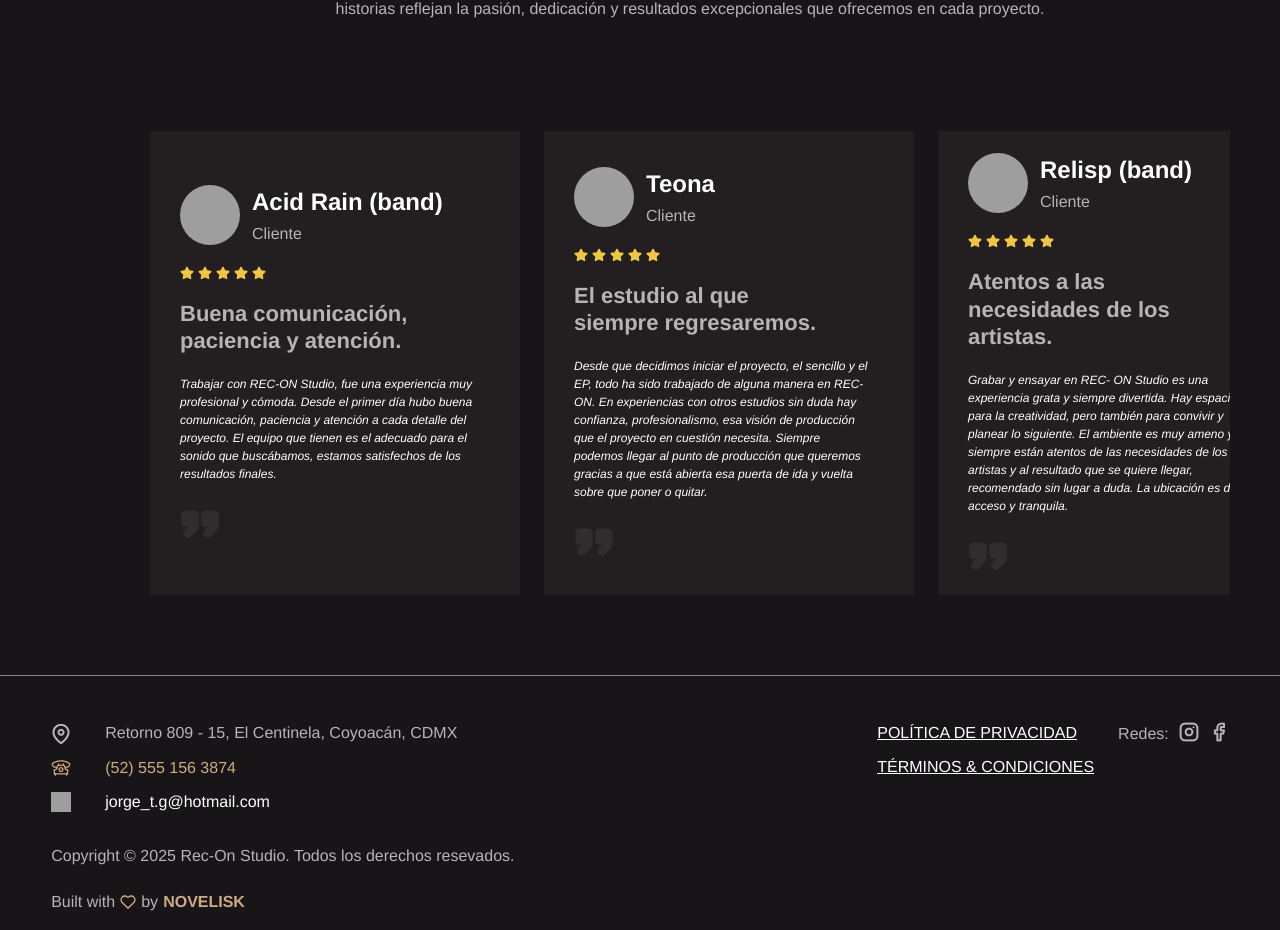
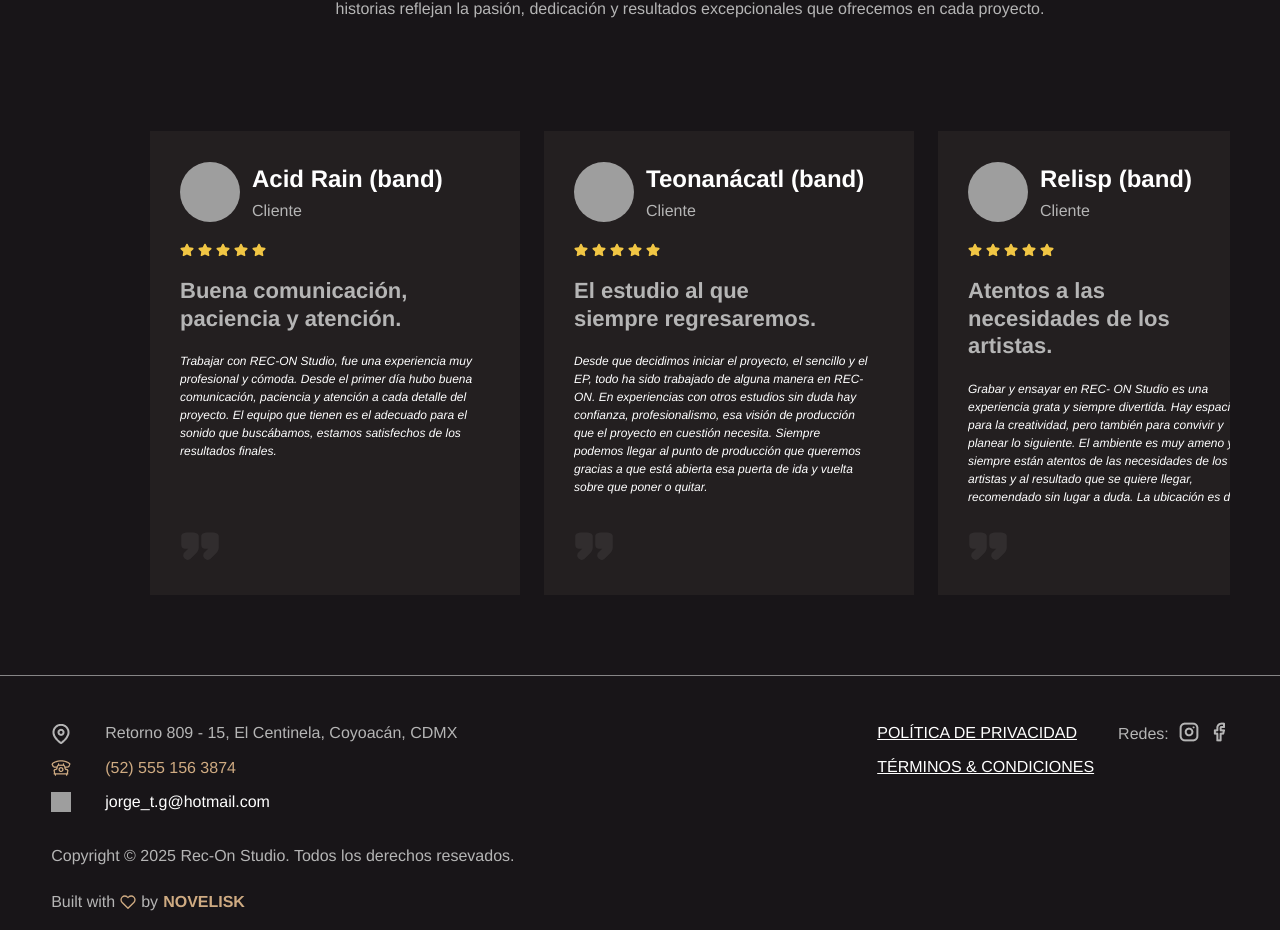
Before and after one commit to Novelisk/recon-studio, a React (Vite) app in the folder frontend/: page /services in a window 1280 px wide. Shown: the part 2938-3868 px from the top of the page. Built offline with nearby package versions, Linux system fonts and the light colour scheme; grey boxes are pictures that could not be loaded.

Commit message:
testimonialsData.js updated and testimonial card re-styled

```diff
--- a/frontend/src/data/testimonialsData.js
+++ b/frontend/src/data/testimonialsData.js
@@ -7,17 +7,17 @@ const TESTIMONIALS = [
     content:
       'Trabajar con REC-ON Studio, fue una experiencia muy profesional y cómoda. Desde el primer día hubo buena comunicación, paciencia y atención a cada detalle del proyecto. El equipo que tienen es el adecuado para el sonido que buscábamos, estamos satisfechos de los resultados finales.',
     portrait:
-      'https://upload.wikimedia.org/wikipedia/commons/f/f5/Poster-sized_portrait_of_Barack_Obama.jpg',
+      'https://ik.imagekit.io/novelisk/Rec-On/testimonials-portraits/acid_rain_mx.jpeg',
   },
   {
     id: 2,
-    name: 'Teona',
+    name: 'Teonanácatl (band)',
     role: 'Cliente',
     title: 'El estudio al que siempre regresaremos.',
     content:
       'Desde que decidimos iniciar el proyecto, el sencillo y el EP, todo ha sido trabajado de alguna manera en REC-ON. En experiencias con otros estudios sin duda hay confianza, profesionalismo, esa visión de producción que el proyecto en cuestión necesita. Siempre podemos llegar al punto de producción que queremos gracias a que está abierta esa puerta de ida y vuelta sobre que poner o quitar.',
     portrait:
-      'https://upload.wikimedia.org/wikipedia/commons/f/f5/Poster-sized_portrait_of_Barack_Obama.jpg',
+      'https://ik.imagekit.io/novelisk/Rec-On/testimonials-portraits/teonanacatl.jpeg',
   },
   {
     id: 3,
@@ -27,27 +27,27 @@ const TESTIMONIALS = [
     content:
       'Grabar y ensayar en REC- ON Studio es una experiencia grata y siempre divertida. Hay espacio para la creatividad, pero también para convivir y planear lo siguiente. El ambiente es muy ameno y siempre están atentos de las necesidades de los artistas y al resultado que se quiere llegar, recomendado sin lugar a duda. La ubicación es de fácil acceso y tranquila.',
     portrait:
-      'https://upload.wikimedia.org/wikipedia/commons/f/f5/Poster-sized_portrait_of_Barack_Obama.jpg',
+      'https://ik.imagekit.io/novelisk/Rec-On/testimonials-portraits/relisp.jpeg',
   },
   {
     id: 4,
-    name: 'Carlo',
+    name: 'Adrián',
     role: 'Cliente',
     title: 'Profesionales en todos los ámbitos',
     content:
-      'Jorge es una persona muy paciente y atenta a todo lo que necesites o sugieras.En general todo el equipo que conforma y trabaja en REC-ON Studio son muy profesionales en todos los ámbitos.',
+      'Jorge es una persona muy paciente y atenta a todo lo que necesites o sugieras. En general todo el equipo que conforma y trabaja en REC-ON Studio son muy profesionales en todos los ámbitos.',
     portrait:
-      'https://upload.wikimedia.org/wikipedia/commons/f/f5/Poster-sized_portrait_of_Barack_Obama.jpg',
+      'https://ik.imagekit.io/novelisk/Rec-On/testimonials-portraits/adrian.jpeg',
   },
   {
     id: 5,
-    name: 'Adrián',
+    name: 'Carlo',
     role: 'Cliente',
     title: 'Siempre con miras de buscar lo mejor del proyecto.',
     content:
       'Trabajar con Jorge Trejo en el REC-ON Studio es excelente. Atento a todas las peticiones y siempre con miras de buscar lo mejor del proyecto. Trabaja rápido y bien. Además, el equipo del REC-ON es bueno, y está en buen estado. La salita fuera del estudio también es agradable y se puede pasar bien el rato.',
     portrait:
-      'https://upload.wikimedia.org/wikipedia/commons/f/f5/Poster-sized_portrait_of_Barack_Obama.jpg',
+      'https://ik.imagekit.io/novelisk/Rec-On/testimonials-portraits/carlo.jpeg',
   },
   {
     id: 6,
@@ -57,8 +57,32 @@ const TESTIMONIALS = [
     content:
       'Trabajar en REC-ON estudio ha sido de las más gratificantes experiencias musicalmente hablando que he tenido, además de la profesionalidad y calidad que se obtiene al desarrollar un proyecto, Jorge es de las personas más cálidas y chingonas que se pueden conocer en el medio. 100000% recomendado grabar/mezclar/masterizar/ensayar en REC-ON ESTUDIO.',
     portrait:
-      'https://upload.wikimedia.org/wikipedia/commons/f/f5/Poster-sized_portrait_of_Barack_Obama.jpg',
+      'https://ik.imagekit.io/novelisk/Rec-On/testimonials-portraits/mario_sanchez.JPG',
   },
+  {
+    id: 7,
+    name: 'Jorge Veliz',
+    role: 'Cliente',
+    title: 'Un estudio 10/10.',
+    content: 'Las instalaciones están buenísimas, cuentan con instrumentos, diferentes tipos de micrófonos y todo un equipo necesario y óptimo para crear buena música y hasta poder ensayar. La atención, la vibra y el lugar, muy recomendado.',
+    portrait: 'https://ik.imagekit.io/novelisk/Rec-On/testimonials-portraits/jorge_veliz.jpeg',
+  },
+  {
+    id: 8,
+    name: 'Frutas de Venus',
+    role: 'Cliente',
+    title: 'Profesionalis y gran trabajo.',
+    content: 'En 2025 grabamos nuestro EP debut en REC-ON Studio, un estudio que desde hace tiempo nos llamaba la atención debido a que varias bandas de rock de la CDMX han trabajado ahí. Tener la oportunidad de grabar nuestro primer material de estudio en ese lugar fue una gran experiencia. Quedamos completamente satisfechos con la calidad del trabajo, el trato recibido y la relación calidad-precio. Además de llevarnos un excelente resultado, también nos llevamos una amistad. Agradecemos especialmente a Jorge Trejo por su profesionalismo y el gran trabajo realizado.',
+    portrait: 'https://ik.imagekit.io/novelisk/Rec-On/testimonials-portraits/frutas_de_venus.jpeg',
+  },
+  // {
+  //   id: null,
+  //   name: '',
+  //   role: '',
+  //   title: '',
+  //   content: '',
+  //   portrait: '',
+  // }
 ];
 
 export default TESTIMONIALS;
--- a/frontend/src/pages/Services/Services.css
+++ b/frontend/src/pages/Services/Services.css
@@ -289,7 +289,7 @@
 
   display: flex;
   flex-direction: column;
-  justify-content: center;
+  justify-content: space-between;
 
   padding: 30px;
   gap: 20px;
@@ -358,6 +358,26 @@
   color: #fff;
   max-width: 100%;
   width: 95%;
+  flex-grow: 1;
+  overflow: auto;
+
+  /* Firefox */
+  scrollbar-width: thin;
+  scrollbar-color: #cfab82 transparent;
+}
+
+.services__testimonial-text::-webkit-scrollbar {
+  width: 4px;
+  color: #cfab82;
+}
+
+.services__testimonial-text::-webkit-scrollbar-track {
+  background: transparent;
+}
+
+.services__testimonial-text::-webkit-scrollbar-thumb {
+  background-color: #f5a623;
+  border-radius: 10px;
 }
 
 .services__testimonial-quote-icon {
```
